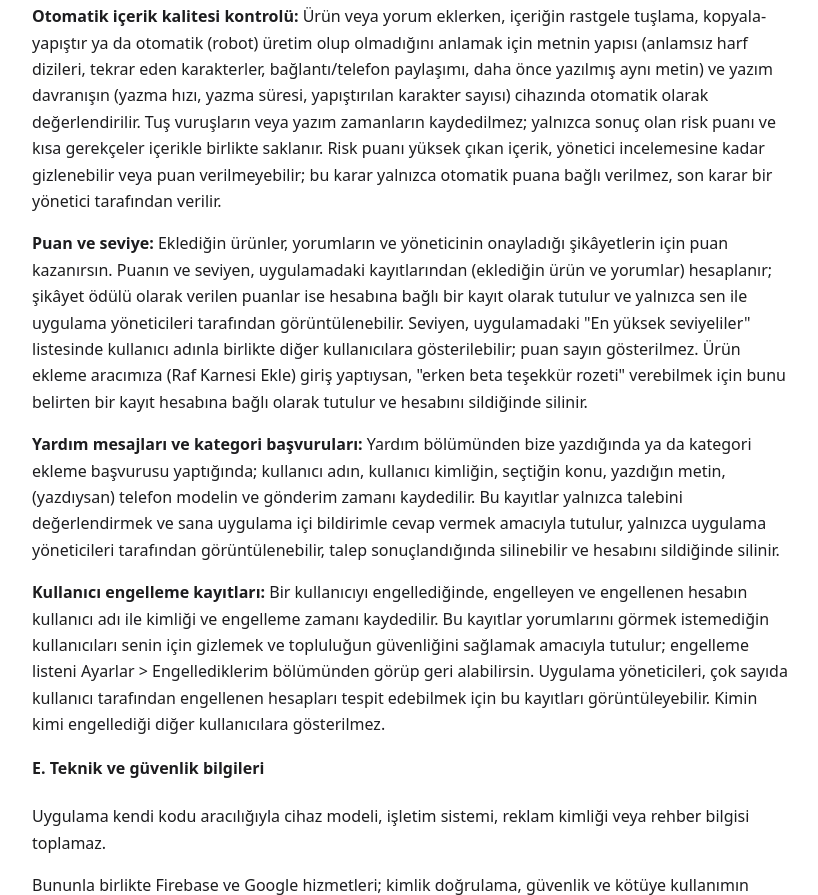
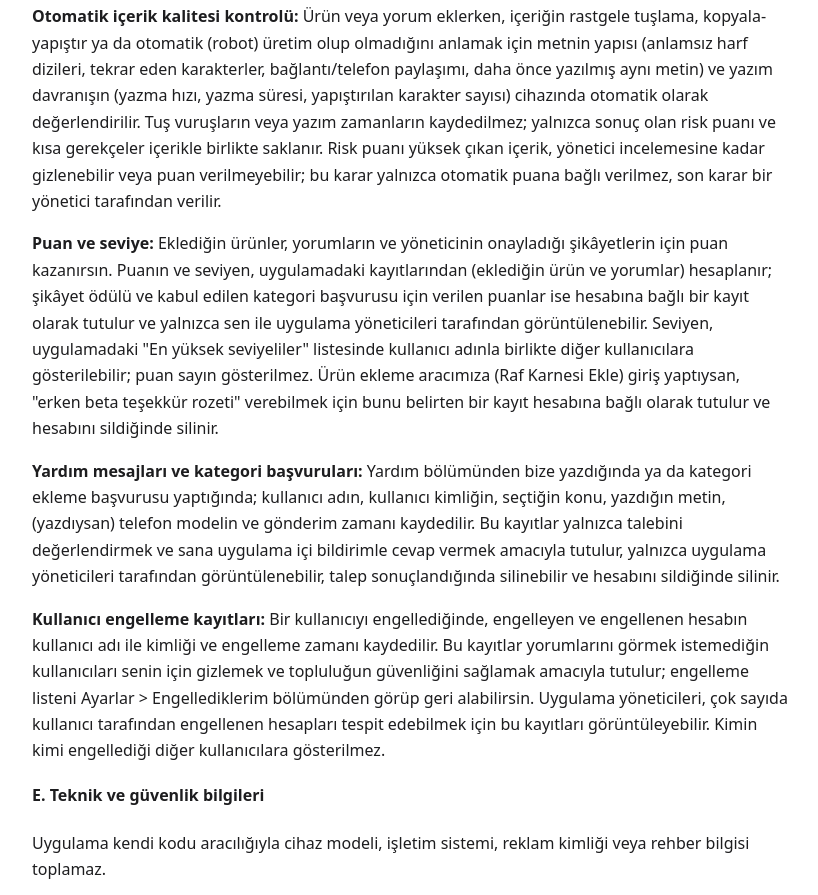
Before and after one commit to mete-commits/tadinasil, a plain HTML site: page site_index.html in a window 1280 px wide. Shown: the part 1776-2671 px from the top of the page, without its empty margins (228-1046 px from the left). Drawn offline with Linux system fonts and the light colour scheme.

Commit message:
Add files via upload

```diff
--- a/site_index.html
+++ b/site_index.html
@@ -68,7 +68,7 @@ a{color:var(--acc)}
 </ul>
 <p>Bu kayıtlar uygulamanın kullanım istatistiklerinin izlenmesi, hizmetin geliştirilmesi ve güvenliğinin sağlanması amacıyla tutulur ve yalnızca uygulama yöneticileri tarafından görüntülenebilir. Hesabın silinmesi hâlinde bu kayıtlar da silinir. Bu kayıtlara ayrıca kullanıcıyı tanımlamak amacıyla e-posta adresin ve (varsa) telefon numaranın yalnızca son dört hanesi eklenir.</p>
 <p><strong>Otomatik içerik kalitesi kontrolü:</strong> Ürün veya yorum eklerken, içeriğin rastgele tuşlama, kopyala-yapıştır ya da otomatik (robot) üretim olup olmadığını anlamak için metnin yapısı (anlamsız harf dizileri, tekrar eden karakterler, bağlantı/telefon paylaşımı, daha önce yazılmış aynı metin) ve yazım davranışın (yazma hızı, yazma süresi, yapıştırılan karakter sayısı) cihazında otomatik olarak değerlendirilir. Tuş vuruşların veya yazım zamanların kaydedilmez; yalnızca sonuç olan risk puanı ve kısa gerekçeler içerikle birlikte saklanır. Risk puanı yüksek çıkan içerik, yönetici incelemesine kadar gizlenebilir veya puan verilmeyebilir; bu karar yalnızca otomatik puana bağlı verilmez, son karar bir yönetici tarafından verilir.</p>
-<p><strong>Puan ve seviye:</strong> Eklediğin ürünler, yorumların ve yöneticinin onayladığı şikâyetlerin için puan kazanırsın. Puanın ve seviyen, uygulamadaki kayıtlarından (eklediğin ürün ve yorumlar) hesaplanır; şikâyet ödülü olarak verilen puanlar ise hesabına bağlı bir kayıt olarak tutulur ve yalnızca sen ile uygulama yöneticileri tarafından görüntülenebilir. Seviyen, uygulamadaki &quot;En yüksek seviyeliler&quot; listesinde kullanıcı adınla birlikte diğer kullanıcılara gösterilebilir; puan sayın gösterilmez. Ürün ekleme aracımıza (Raf Karnesi Ekle) giriş yaptıysan, &quot;erken beta teşekkür rozeti&quot; verebilmek için bunu belirten bir kayıt hesabına bağlı olarak tutulur ve hesabını sildiğinde silinir.</p>
+<p><strong>Puan ve seviye:</strong> Eklediğin ürünler, yorumların ve yöneticinin onayladığı şikâyetlerin için puan kazanırsın. Puanın ve seviyen, uygulamadaki kayıtlarından (eklediğin ürün ve yorumlar) hesaplanır; şikâyet ödülü ve kabul edilen kategori başvurusu için verilen puanlar ise hesabına bağlı bir kayıt olarak tutulur ve yalnızca sen ile uygulama yöneticileri tarafından görüntülenebilir. Seviyen, uygulamadaki &quot;En yüksek seviyeliler&quot; listesinde kullanıcı adınla birlikte diğer kullanıcılara gösterilebilir; puan sayın gösterilmez. Ürün ekleme aracımıza (Raf Karnesi Ekle) giriş yaptıysan, &quot;erken beta teşekkür rozeti&quot; verebilmek için bunu belirten bir kayıt hesabına bağlı olarak tutulur ve hesabını sildiğinde silinir.</p>
 <p><strong>Yardım mesajları ve kategori başvuruları:</strong> Yardım bölümünden bize yazdığında ya da kategori ekleme başvurusu yaptığında; kullanıcı adın, kullanıcı kimliğin, seçtiğin konu, yazdığın metin, (yazdıysan) telefon modelin ve gönderim zamanı kaydedilir. Bu kayıtlar yalnızca talebini değerlendirmek ve sana uygulama içi bildirimle cevap vermek amacıyla tutulur, yalnızca uygulama yöneticileri tarafından görüntülenebilir, talep sonuçlandığında silinebilir ve hesabını sildiğinde silinir.</p>
 <p><strong>Kullanıcı engelleme kayıtları:</strong> Bir kullanıcıyı engellediğinde, engelleyen ve engellenen hesabın kullanıcı adı ile kimliği ve engelleme zamanı kaydedilir. Bu kayıtlar yorumlarını görmek istemediğin kullanıcıları senin için gizlemek ve topluluğun güvenliğini sağlamak amacıyla tutulur; engelleme listeni Ayarlar &gt; Engellediklerim bölümünden görüp geri alabilirsin. Uygulama yöneticileri, çok sayıda kullanıcı tarafından engellenen hesapları tespit edebilmek için bu kayıtları görüntüleyebilir. Kimin kimi engellediği diğer kullanıcılara gösterilmez.</p>
 <h4>E. Teknik ve güvenlik bilgileri</h4>
@@ -109,6 +109,7 @@ a{color:var(--acc)}
 </ul>
 <h3>5. Fotoğraflar ve metin tanıma</h3>
 <p>Kullanıcıların yüklediği ürün ve yorum fotoğrafları sıkıştırılarak Base64 biçiminde Firestore üzerinde saklanır.</p>
+<p>Fotoğraf eklerken, uygunsuz (müstehcen) içeriği engellemek için fotoğraf cihaz üzerinde çalışan bir görüntü sınıflandırma modeliyle otomatik olarak incelenir. Bu inceleme tamamen cihazında yapılır; fotoğraf bu amaçla hiçbir sunucuya gönderilmez ve inceleme puanı saklanmaz. Uygunsuz bulunan fotoğraf eklenmez. İnceleme Android 8.0 ve üzeri cihazlarda yapılır; fotoğrafın bu otomatik incelemeden geçip geçmediği bilgisi içerikle birlikte saklanır ve incelemeden geçmemiş fotoğraflar uygulama yöneticileri tarafından elle kontrol edilebilir.</p>
 <p>Fotoğraftan ürün bulma özelliğinde Google ML Kit metin tanıma teknolojisi kullanılır. Metin tanıma işlemi cihaz üzerinde gerçekleştirilir; bu işlem için fotoğraf Google sunucularına gönderilmez.</p>
 <h3>6. Kişisel verilerin aktarılması</h3>
 <p>Uygulamanın çalışması, kullanıcı hesaplarının yönetilmesi ve verilerin saklanması amacıyla Google'ın Firebase altyapısından yararlanılmaktadır.</p>
```
